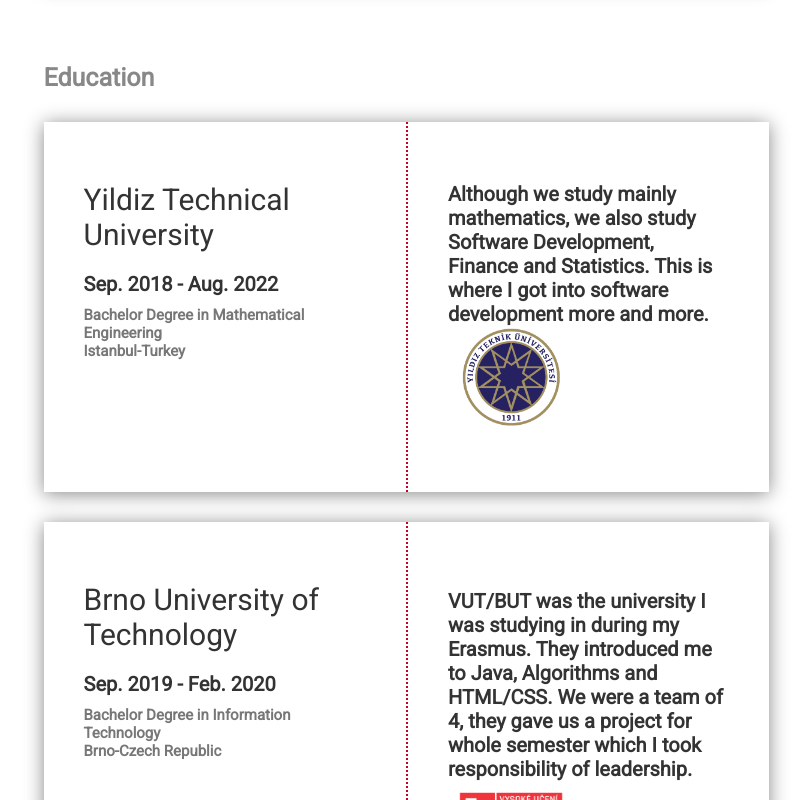
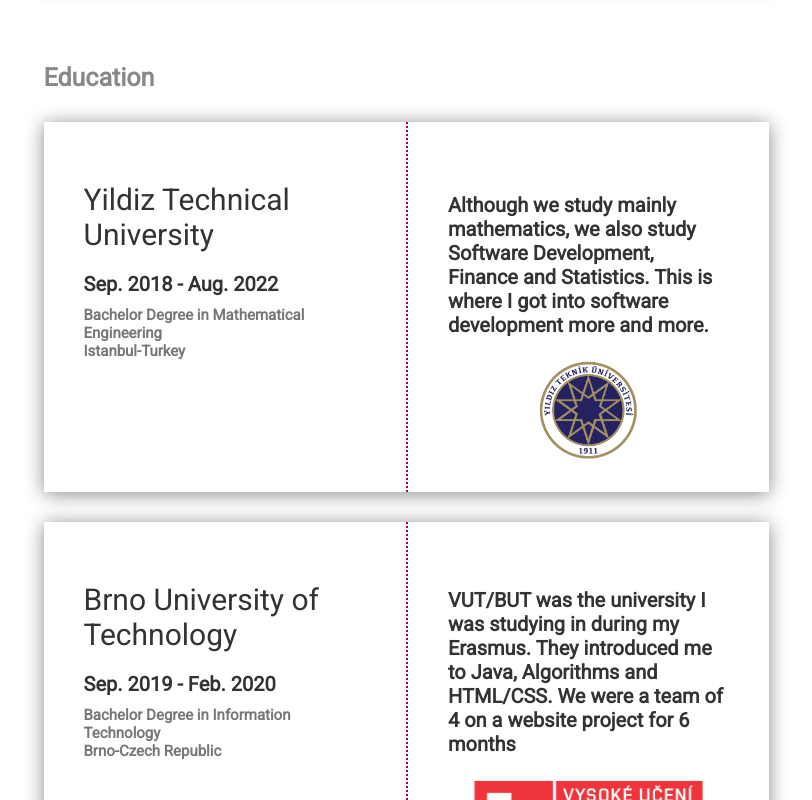
Before and after one commit to Aegean09/React-Portfolio, a React (Create React App) app: page / in a window 1280 px wide. Shown: the part 2320-3120 px from the top of the page, without its empty margins (234-1046 px from the left). Built offline with nearby package versions, Linux system fonts and the light colour scheme.

Commit message:
P-13 Fixed logo layout on cards

```diff
--- a/src/Pages/Resume/EducationItems.js
+++ b/src/Pages/Resume/EducationItems.js
@@ -26,6 +26,6 @@
       location: "Brno-Czech Republic",
       logo: vutLogo,
       description:
-        "VUT/BUT was the university I was studying in during my Erasmus. They introduced me to Java, Algorithms and HTML/CSS. We were a team of 4, they gave us a project for whole semester which I took responsibility of leadership.",
+        "VUT/BUT was the university I was studying in during my Erasmus. They introduced me to Java, Algorithms and HTML/CSS. We were a team of 4 on a website project for 6 months",
     },
   ];
--- a/src/components/Card/Card.css
+++ b/src/components/Card/Card.css
@@ -82,10 +82,16 @@
 }
 
 .resume-logos {
+  width: 100%;
+}
+
+.ytu{
   width: 45%;
 }
 
 .resume-logo-container {
+  display: flex;
+  justify-content: center;
   width: 100%;
 }
 
@@ -93,10 +99,11 @@
   flex-wrap: wrap;
   display: flex;
   align-items: center;
-  padding: 40px;
+  padding: 40px 40px 0 40px;
   border-left: 2px dotted #c60021;
 }
 .proje-logos {
+  padding-bottom: 40px;
   width: 100%;
 }
 .proje-logo-container {
```
